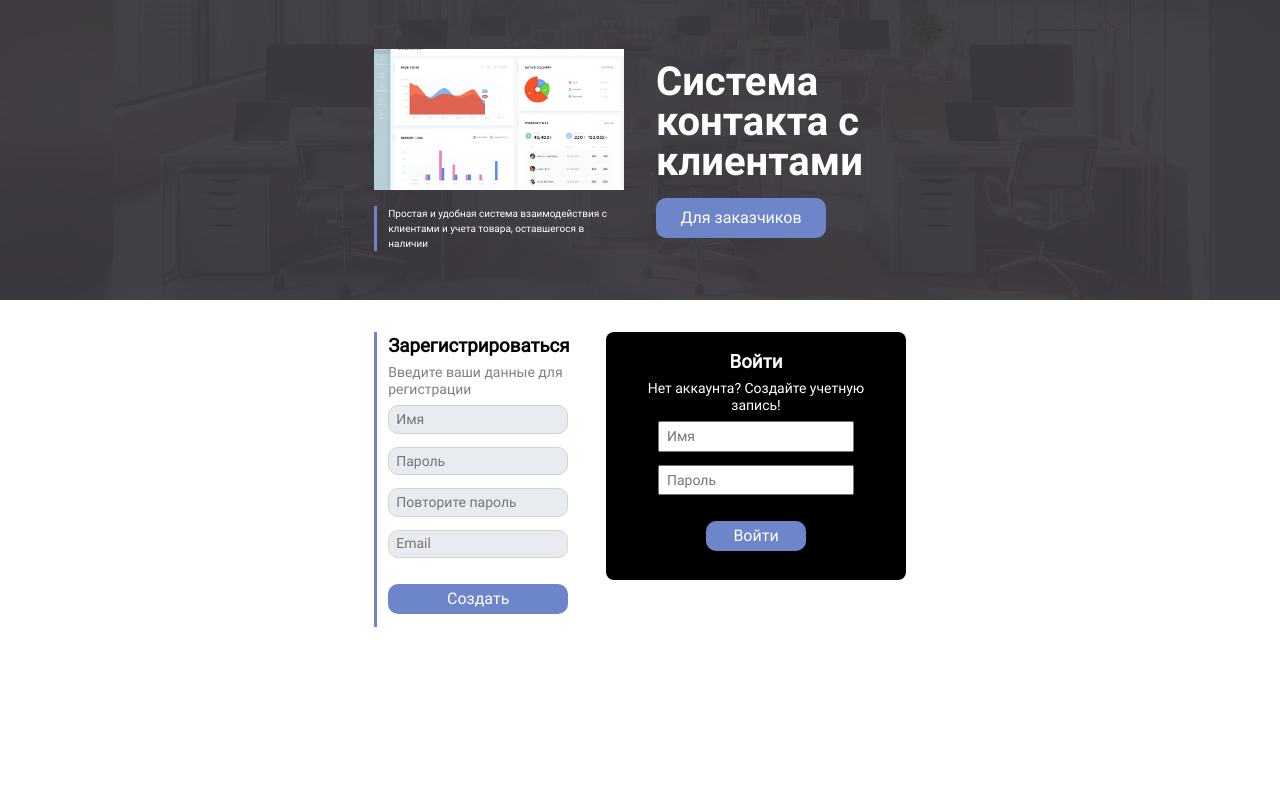
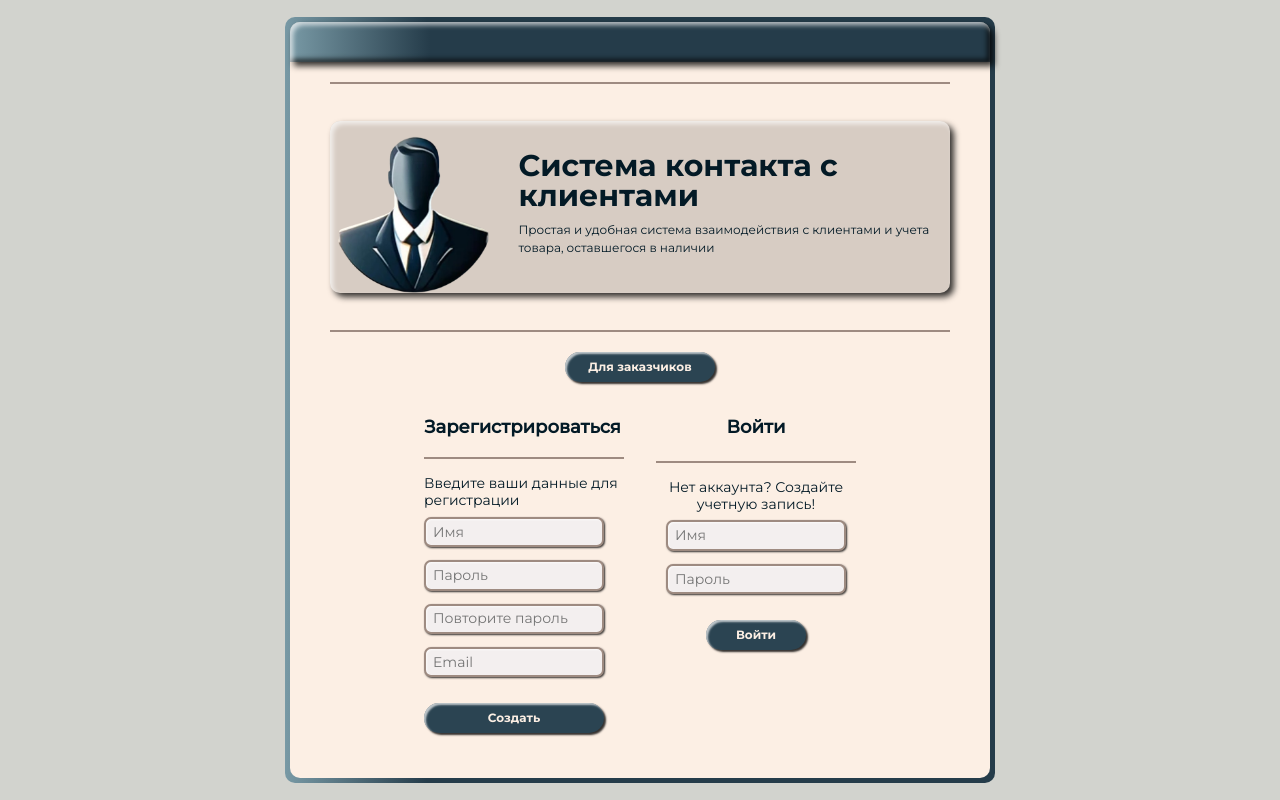
Before and after one commit to NeoScripter/thesis-crm, a PHP site: page / in a window 1280 px wide. Run offline with PHP 8.4, Linux system fonts and the light colour scheme.

Commit message:
Changed the design

```diff
--- a/account.php
+++ b/account.php
@@ -25,7 +25,7 @@
     <meta name="viewport" content="width=device-width, initial-scale=1.0">
     <title>CRM system</title>
     <link rel="stylesheet" href="reset.css">
-    <link rel="stylesheet" href="style.css">
+    <link rel="stylesheet" href="style.min.css">
     <script src="script.js" defer></script>
 </head>
 <body>
--- a/client_order.php
+++ b/client_order.php
@@ -29,7 +29,7 @@ unset($_SESSION["order_creation_errors"]);
     <meta name="viewport" content="width=device-width, initial-scale=1.0">
     <title>CRM system</title>
     <link rel="stylesheet" href="reset.css">
-    <link rel="stylesheet" href="style.css">
+    <link rel="stylesheet" href="style.min.css">
 </head>
 <body>
     <section class="profile">
--- a/index.php
+++ b/index.php
@@ -33,20 +33,20 @@
 </head>
 <body>
     <div class="index-outer-wrapper">
-        <section class="intro">
-            <div class="gif-wrapper">
-                <img src="assets/images/crm-gif.gif" alt="демонстрация работы систему CRM" class="gif-img">
-                <div class="gif-desc">
-                    <p>Простая и удобная система взаимодействия с клиентами и учета товара, оставшегося в наличии</p>
+        <div class="index-frame">
+            <div class="fake-nav"></div>
+            <div class="intro-wrapper">
+                <div class="intro">
+                    <img src="assets/images/logo.png" alt="logo" class="logo">
+                    <div>
+                        <h1 class="intro-h1">Система контакта с клиентами</h1>
+                        <p class="intro-p">Простая и удобная система взаимодействия с клиентами и учета товара, оставшегося в наличии</p>
                     </div>
                 </div>
-            <div class="intro-header">
-                <h1 class="intro-h1">Система контакта с клиентами</h1>
-                <form action="includes/redirect.php" method="post">
+            </div>
+            <form action="includes/redirect.php" method="post" class="switch-form">
                 <button type="submit" class="switch-user" name="switch-user"><?php echo $switch_btn ;?></button>
             </form>
-            </div>
-        </section>
             <section class="form-wrapper" style="display: <?php echo $display_signup ;?>">
                 <div class="index-signup">
                     <h3>Зарегистрироваться</h3>
@@ -86,5 +86,6 @@
                 </form>
             </section>
         </div>
+    </div>
 </body>
 </html>
--- a/profilesettings.php
+++ b/profilesettings.php
@@ -15,7 +15,7 @@
     <meta name="viewport" content="width=device-width, initial-scale=1.0">
     <title>CRM system</title>
     <link rel="stylesheet" href="reset.css">
-    <link rel="stylesheet" href="style.css">
+    <link rel="stylesheet" href="style.min.css">
 </head>
 <body>
     <section class="profile">
--- a/style.css
+++ b/style.css
@@ -1,87 +1,142 @@
 :root{
     --btn-color: rgb(108, 134, 201);
+    --bg-color: rgb(210, 211, 206);
+    --border-color-light: rgb(120, 153, 165);
+    --border-color-dark: rgb(37, 60, 74);
+    --creamy-color: rgb(252, 239, 228);
 }
 
 @font-face {
-    font-family: 'Roboto Bold';
-    src: url(assets/fonts/Roboto-Bold.ttf);
+    font-family: 'Montserrat Bold';
+    src: url(assets/fonts/Montserrat-Bold.ttf);
 }
 
 @font-face {
-    font-family: 'Roboto Regular';
-    src: url(assets/fonts/Roboto-Regular.ttf);
+    font-family: 'Montserrat Regular';
+    src: url(assets/fonts/Montserrat-Regular.ttf);
 }
 
 @font-face {
-    font-family: 'Roboto Thin';
-    src: url(assets/fonts/Roboto-Thin.ttf);
+    font-family: 'Montserrat Medium';
+    src: url(assets/fonts/Montserrat-Medium.ttf);
+}
+
+@font-face {
+    font-family: 'Montserrat Thin';
+    src: url(assets/fonts/Montserrat-Thin.ttf);
 }
 
 body {
-    font-family: 'Roboto Regular';
+    font-family: 'Montserrat Regular';
+    background-color: var(--bg-color);
 }
 
 /* Index page */
 
-.intro {
-    min-height: 300px;
+.index-outer-wrapper {
     display: flex;
     justify-content: center;
     align-items: center;
-    background-image: url(assets/images/office-bg.jpg);
-    background-repeat: no-repeat;
-    background-size: cover;
-    background-position: center;
-    position: relative;
-    color: #fff;
-    flex-wrap: wrap;
-    gap: 2rem;
-    padding: 2rem;
+    min-height: 100vh;
+    background-color: var(--bg-color);
 }
 
-.intro::after {
-    content: '';
+.index-frame {
+    max-width: 700px;
+    border-radius: 20px;
+    background-color: var(--creamy-color);
+    position: relative;
+    z-index: 1;
+}
+
+.index-frame::before {
+    content: "";
+    position: absolute;
+    top: -5px;
+    bottom: -5px;
+    left: -5px;
+    right: -5px;
+    background: linear-gradient(to right, var(--border-color-light) 0, var(--border-color-dark) 20%);
+    z-index: -2;
+    border-radius: 10px;
+}
+
+.index-frame::after {
+    content: "";
     position: absolute;
     top: 0;
     bottom: 0;
     left: 0;
     right: 0;
-    background-color: rgba(59, 56, 63, 0.95);
-    z-index: 5;
+    background-color: var(--creamy-color);
+    z-index: -1;
+    border-radius: 10px;
 }
 
-.intro-header,
-.gif-wrapper {
-    z-index: 8;
-    width: 250px;
+.fake-nav {
+    background: linear-gradient(to right, var(--border-color-light) 0, var(--border-color-dark) 20%);
+    height: 40px;
+    border-radius: 10px 10px 0 0;
+    box-shadow:
+    4px 4px 6px rgba(0,0,0,0.8),
+    inset 3px 3px 5px rgba(255, 255, 255, 0.7),
+    inset -3px -3px 5px rgba(0, 0, 0, 0.7);
 }
 
-.gif-desc {
-    border-left: 3px solid var(--btn-color);
+.intro-wrapper {
+    border-top: 2px solid rgb(158, 139, 129);
+    border-bottom: 2px solid rgb(158, 139, 129);
+    height: 250px;
+    margin: 20px 40px;
+    display: flex;
+    align-items: center;
+    justify-content: center;
 }
 
-.gif-desc p {
-    font-size: 10px;
-    margin-top: 1rem;
-    padding-left: 0.7rem;
+.intro {
+    height: 70%;
+    border-radius: 10px;
+    box-shadow:
+    4px 4px 6px rgba(0,0,0,0.8),
+    inset 3px 3px 5px rgba(255, 255, 255, 0.7);
+    background-color: rgb(215, 204, 195);
+    display: flex;
+    gap: 20px;
 }
 
 .intro-h1 {
-    font-family: 'Roboto Bold';
-    font-size: 40px;
+    font-family: 'Montserrat Bold';
+    font-size: 30px;
+    color: rgb(3, 26, 38);
     line-height: 1;
+    margin-top: 30px;
 }
 
-.intro-header .switch-user {
-    padding: 0.5em 1em;
-    background-color: var(--btn-color);
-    margin-top: 1rem;
-    width: 170px;
-    text-align: center;
-    border-radius: 10px;
+.intro-p {
+    font-size: 12px;
+    color: rgb(3, 26, 38);
+    margin-top: 10px;
+}
+
+.switch-user {
+    background-color: rgb(43, 68, 82);
+    border: none;
+    border-radius: 15px;
+    color: var(--creamy-color);
+    padding: 0.5em 0.8em;
+    min-width: 100px;
+    font-family: 'Montserrat Bold';
+    font-size: 12px;
     cursor: pointer;
-    border: none;
-    color: #fff;
+    box-shadow:
+    2px 2px 2px rgba(0,0,0,0.8),
+    inset 2px 2px 2px rgba(255, 255, 255, 0.7);
+    width: 150px;
+}
+
+.switch-form {
+    margin-inline: auto;
+    width: 150px;
 }
 
 .form-wrapper {
@@ -100,34 +155,42 @@ body {
     padding: 2rem;
 }
 
+.order-wrapper h3 {
+    width: 100%;
+    text-align: center;
+    font-size: 18px;
+    color: rgb(3, 26, 38);
+    padding-bottom: 10px;
+    border-bottom: 2px solid rgb(158, 139, 129);
+}
+
 .index-order,
 .code-verify {
     /* display: flex; */
     flex-direction: column;
     align-items: center;
-    background-color: black;
-    color: #fff;
-    padding: 1rem 2rem;
-    border-radius: 8px;
     gap: 1rem;
 }
 
 .order-wrapper input {
+    background-color: rgb(243, 239, 239);
+    border: 2px solid rgb(158, 139, 129);
+    border-radius: 7px;
     padding: 0.2em 0.5em;
     font-size: 14px;
+    color: rgb(80, 65, 57);
+    box-shadow:
+    1px 1px 2px rgba(0,0,0,0.8),
+    inset 1px 1px 2px rgba(255, 255, 255, 0.7);
 }
 
-.index-signup {
-    border-left: 3px solid var(--btn-color);
-    padding-left: 0.7rem;
-}
 
 .index-signup {
     flex-basis: 200px;
 }
 
 .index-login {
-    flex-basis: 300px;
+    flex-basis: 200px;
 }
 
 .errors-signup,
@@ -137,41 +200,55 @@ body {
 }
 
 .index-signup input {
-    background-color: rgb(232, 235, 239);
-    border: 1px solid rgb(221, 208, 208);
-    border-radius: 10px;
+    background-color: rgb(243, 239, 239);
+    border: 2px solid rgb(158, 139, 129);
+    border-radius: 7px;
     padding: 0.2em 0.5em;
     font-size: 14px;
+    color: rgb(80, 65, 57);
+    box-shadow:
+    1px 1px 2px rgba(0,0,0,0.8),
+    inset 1px 1px 2px rgba(255, 255, 255, 0.7);
 }
 
 .form-wrapper h3 {
     margin-bottom: 0.2em;
+    font-family: 'Montserrat Medium';
+    font-size: 18px;
+    color: rgb(3, 26, 38);
 }
 
 .form-wrapper h3+p {
     line-height: 1.2;
     font-size: 14px;
-    color: grey;
+    color: rgb(3, 26, 38);
+    border-top: 2px solid rgb(158, 139, 129);
+    padding-top: 1rem;
+    margin-top: 1rem;
 }
 
 .index-login {
     display: flex;
     flex-direction: column;
     align-items: center;
-    background-color: black;
-    color: #fff;
-    padding: 1rem 2rem;
-    border-radius: 8px;
+    color: rgb(3, 26, 38);
 }
 
 .index-login h3+p {
-    color: #fff;
+    color: rgb(3, 26, 38);
     text-align: center;
 }
 
 .index-login input {
+    background-color: rgb(243, 239, 239);
+    border: 2px solid rgb(158, 139, 129);
+    border-radius: 7px;
     padding: 0.2em 0.5em;
     font-size: 14px;
+    color: rgb(80, 65, 57);
+    box-shadow:
+    1px 1px 2px rgba(0,0,0,0.8),
+    inset 1px 1px 2px rgba(255, 255, 255, 0.7);
 }
 
 .form-wrapper input::placeholder {
@@ -190,19 +267,28 @@ body {
     align-items: center;
 }
 
+.login-form input {
+    width: 100%;
+}
+
 .signup-form > *,
 .login-form > * {
     margin-bottom: 0.8rem;
 }
 
 .submit-btn {
-    background-color: var(--btn-color);
+    background-color: rgb(43, 68, 82);
     border: none;
-    border-radius: 10px;
-    color: #fff;
-    padding: 0.2em 0.5em;
+    border-radius: 15px;
+    color: var(--creamy-color);
+    padding: 0.5em 0.8em;
     min-width: 100px;
+    font-family: 'Montserrat Bold';
+    font-size: 12px;
     cursor: pointer;
+    box-shadow:
+    2px 2px 2px rgba(0,0,0,0.8),
+    inset 2px 2px 2px rgba(255, 255, 255, 0.7);
 }
 
 /* Account page */
@@ -636,7 +722,13 @@ body {
     .specialty {
         max-width: 215px;
     }
-    .index-signup {
-        margin-right: 50px;
+    .intro-h1 {
+        font-size: 18px;
+        margin-top: 10px;
+        margin-left: -20px;
+    }
+    .intro-p {
+        font-size: 10px;
+        margin-left: -20px;
     }
 }
```
Also changed, not shown: assets/fonts/Montserrat-Bold.ttf (added), assets/fonts/Montserrat-Medium.ttf (added), assets/fonts/Montserrat-Regular.ttf (added), assets/fonts/Montserrat-Thin.ttf (added), assets/fonts/Roboto-Bold.ttf (deleted), assets/fonts/Roboto-Regular.ttf (deleted), assets/fonts/Roboto-Thin.ttf (deleted), assets/images/logo.png (added), style.min.css (added). Lines whose indentation alone changed are shown as unchanged.
